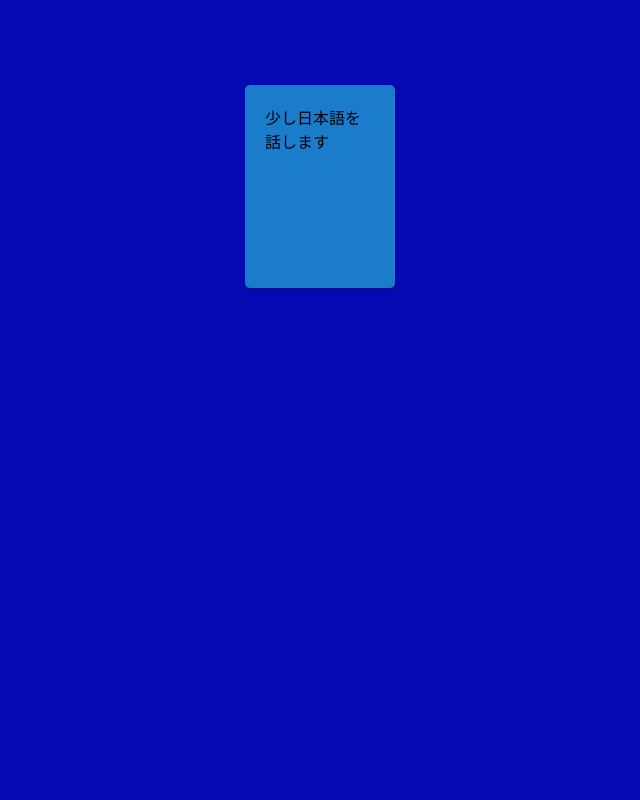
After one commit to jackbridger/JapaneseFlashCards, a PHP site: page /basic_flip.html in a window 1280 px wide. The commit adds this page. Shown: the whole page, without its empty margins (80-720 px from the left). Run offline with PHP 8.4, Linux system fonts and the light colour scheme.

Commit message:
added basic flip functionality

```diff
--- /dev/null
+++ b/basic_flip.css
@@ -0,0 +1,55 @@
+* {
+    padding: 0;
+    margin: 0;
+    box-sizing: border-box;
+  }
+
+  body {
+    height: 100vh;
+    display: flex;
+    background: #060AB2;
+  }
+
+  .memory-game {
+    width: 640px;
+    height: 640px;
+    margin: auto;
+    display: flex;
+    flex-wrap: wrap;
+    perspective: 1000px;
+  }
+
+  .memory-card {
+    width: calc(25% - 10px);
+    height: calc(33.333% - 10px);
+    margin: 5px;
+    position: relative;
+    transform: scale(1);
+    transform-style: preserve-3d;
+    transition: transform .5s;
+    box-shadow: 1px 1px 1px rgba(0,0,0,.3);
+  }
+
+  .memory-card:active {
+    transform: scale(0.97);
+    transition: transform .2s;
+  }
+
+  .memory-card.flip {
+    transform: rotateY(180deg);
+  }
+
+  .front-face,
+  .back-face {
+    width: 100%;
+    height: 100%;
+    padding: 20px;
+    position: absolute;
+    border-radius: 5px;
+    background: #1C7CCC;
+    backface-visibility: hidden;
+  }
+
+  .front-face {
+    transform: rotateY(180deg);
+  }
--- /dev/null
+++ b/basic_flip.html
@@ -0,0 +1,17 @@
+<!DOCTYPE html>
+<html lang="en">
+<head>
+  <meta charset="UTF-8">
+  <link rel="stylesheet" href="basic_flip.css">
+</head>
+<body>
+  <section class="memory-game">
+    <div class="memory-card" data-framework="react">
+      <div class="front-face"> It's good </div>
+      <div class="back-face"> 少し日本語を話します</div>
+    </div>
+  </section>
+
+  <script src="basic_flip.js"></script>
+</body>
+</html>
```
Also changed, not shown: basic_flip.js (added, +63 -0 lines), index.html (+28 -16 lines), script.js (+15 -3 lines), style.css (+25 -12 lines), README.md, img/angular.svg (added), img/aurelia.svg (added), img/backbone.svg (added), img/ember.svg (added), img/js-badge.svg (added), img/react.svg (added), img/vue.svg (added).
